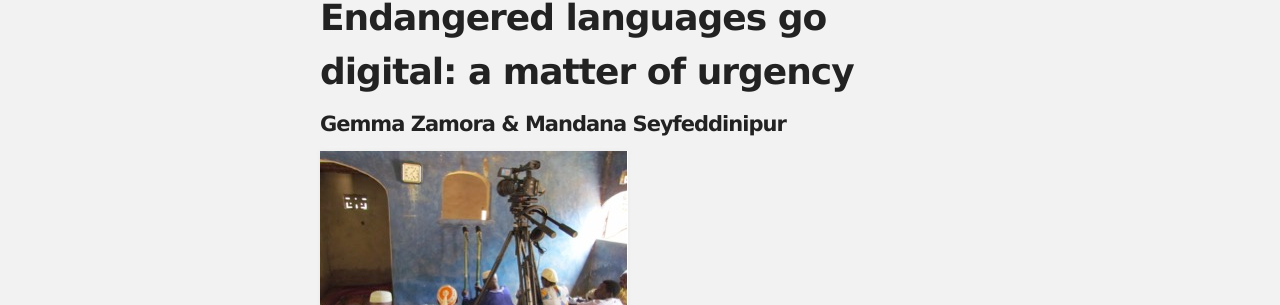
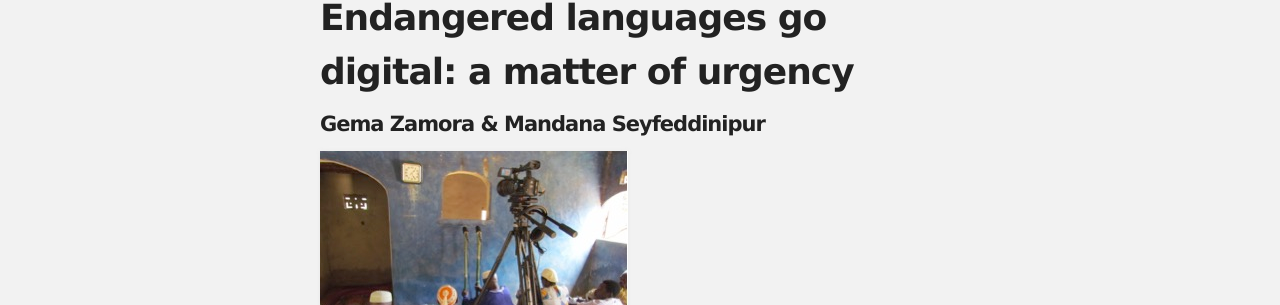
Before and after one commit to zfgema/bridgingopenborders, a Jekyll site: the page built from _contributions/12_EndangeredLanguages.md, in a window 1280 px wide and 900 px high. Shown: the part 233-538 px from the top of the window. Built offline with Jekyll 4.4.1, drawn with Linux system fonts in a browser that asks for light colours; the repository's description, which GitHub fills in, is left out.

Commit message:
Update 12_EndangeredLanguages.md

```diff
--- a/_contributions/12_EndangeredLanguages.md
+++ b/_contributions/12_EndangeredLanguages.md
@@ -5,7 +5,7 @@ layout: default
 
 # Endangered languages go digital: a matter of urgency
 
-#### Gemma Zamora & Mandana Seyfeddinipur
+#### Gema Zamora & Mandana Seyfeddinipur
 
 ![Image](Images/12_EndangeredLanguages_Image1.jpg)
 
```
